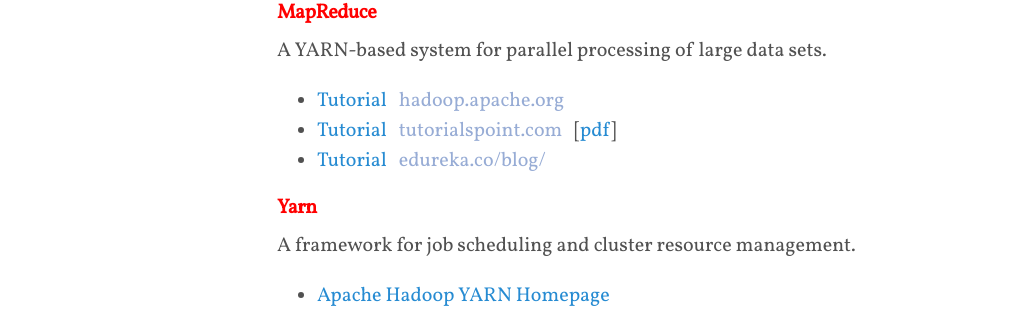
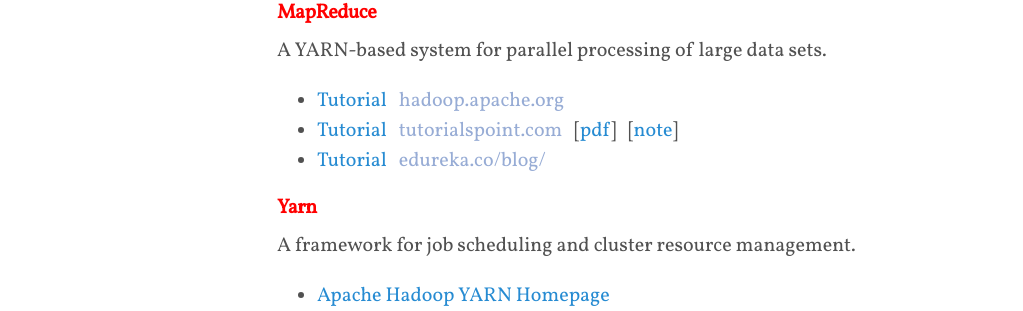
Before and after one commit to shevapato2008/myBlog, a Jekyll site: the page built from algorithms/bigdata/index.md, in a window 1280 px wide and 1400 px high, scrolled down 555 px. Shown: the part 143-454 px from the top of the window, without its empty margins (3-1026 px from the left). Built offline with Jekyll 4.4.1, drawn with Linux system fonts in a browser that asks for light colours; nearby versions of some CDN libraries; some web fonts are replaced.

Commit message:
Updated.

```diff
--- a/algorithms/bigdata/index.md
+++ b/algorithms/bigdata/index.md
@@ -21,7 +21,7 @@
 #### <span style="color:red">MapReduce</span>
 A YARN-based system for parallel processing of large data sets.
 + [Tutorial](https://hadoop.apache.org/docs/current/hadoop-mapreduce-client/hadoop-mapreduce-client-core/MapReduceTutorial.html) &nbsp; <span style="color:#97acd5">hadoop.apache.org</span>
-+ [Tutorial](http://www.tutorialspoint.com/map_reduce/) &nbsp; <span style="color:#97acd5">tutorialspoint.com</span> &nbsp; [[pdf]({{site.baseurl}}/algorithms/bigdata/assets/books/mapreduce_tutorialspoint.pdf)]
++ [Tutorial](http://www.tutorialspoint.com/map_reduce/) &nbsp; <span style="color:#97acd5">tutorialspoint.com</span> &nbsp; [[pdf]({{site.baseurl}}/algorithms/bigdata/assets/books/mapreduce_tutorialspoint.pdf)] &nbsp; [[note]({{site.baseurl}}/algorithms/bigdata/assets/books/mapreduce_tutorialspoint_summary.pdf)]
 + [Tutorial](https://www.edureka.co/blog/mapreduce-tutorial/) &nbsp; <span style="color:#97acd5">edureka.co/blog/</span>
 
 #### <span style="color:red">Yarn</span>
@@ -54,7 +54,7 @@
 #### <span style="color:red">Spark</span>
 A fast and general compute engine for Hadoop data. Spark provides a simple and expressive programming model that supports a wide range of applications, including ETL, machine learning, stream processing, and graph computation.
 + [Apache Spark™ Homepage](http://spark.apache.org/)
-+ [Tutorial](https://www.tutorialspoint.com/apache_spark/) &nbsp; <span style="color:#97acd5">tutorialspoint.com</span>
++ [Tutorial](https://www.tutorialspoint.com/apache_spark/) &nbsp; <span style="color:#97acd5">tutorialspoint.com</span> &nbsp; [[pdf]({{site.baseurl}}/algorithms/bigdata/assets/books/spark_tutorialspoint.pdf)] &nbsp; [[note]({{site.baseurl}}/algorithms/bigdata/assets/books/spark_tutorialspoint_summary.pdf)]
 + [Tutorial](https://www.edureka.co/blog/spark-tutorial/) &nbsp; <span style="color:#97acd5">edureka.co/blog/</span>
 
 #### ZooKeeper
```
